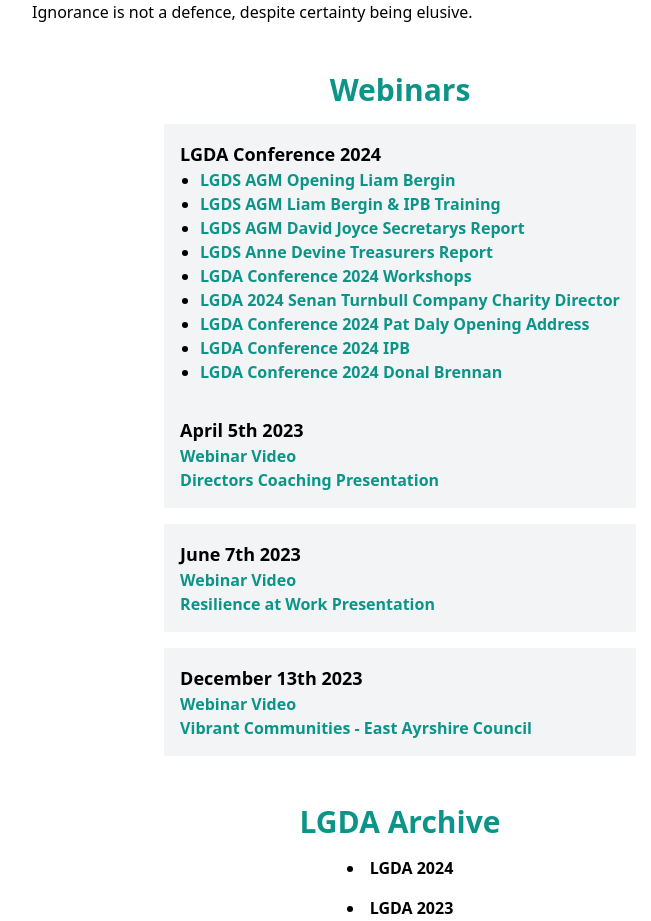
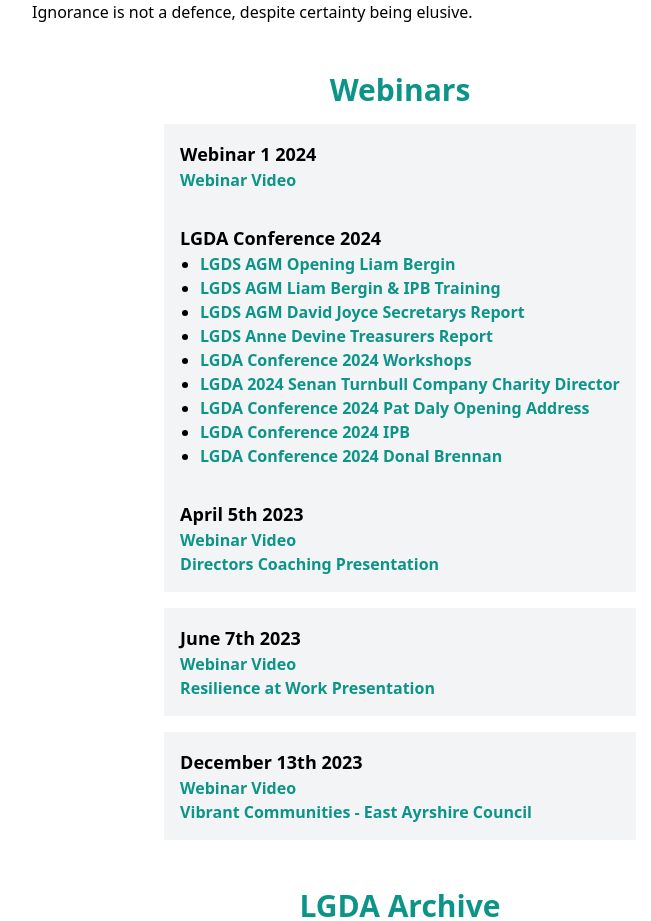
Before and after one commit to sheeehy/LGDA, a Next.js app: page /members in a window 1280 px wide. Shown: the part 988-1909 px from the top of the page, without its empty margins (240-891 px from the left). Built offline with nearby package versions, Linux system fonts and the light colour scheme; no server answers.

Commit message:
LGDA 2024

```diff
--- a/src/app/members/page.tsx
+++ b/src/app/members/page.tsx
@@ -28,6 +28,13 @@
       <div className="flex items-center justify-center mt-12">
         <div className=" px-12 max-w-xl text-left font-semibold">
           <h1 className="text-teal-600 font-semibold text-3xl mb-4 text-center ">Webinars</h1>
+          <div className="bg-gray-100 p-4">
+            <h1 className="text-lg">Webinar 1 2024</h1>
+            <a href="https://youtu.be/cTJCuWHdQiI" className="text-teal-600">
+              Webinar Video
+            </a>
+          </div>
+
           <div className="bg-gray-100 p-4">
             <h1 className="text-lg">LGDA Conference 2024</h1>
             <ul className="list-disc pl-5">
```
